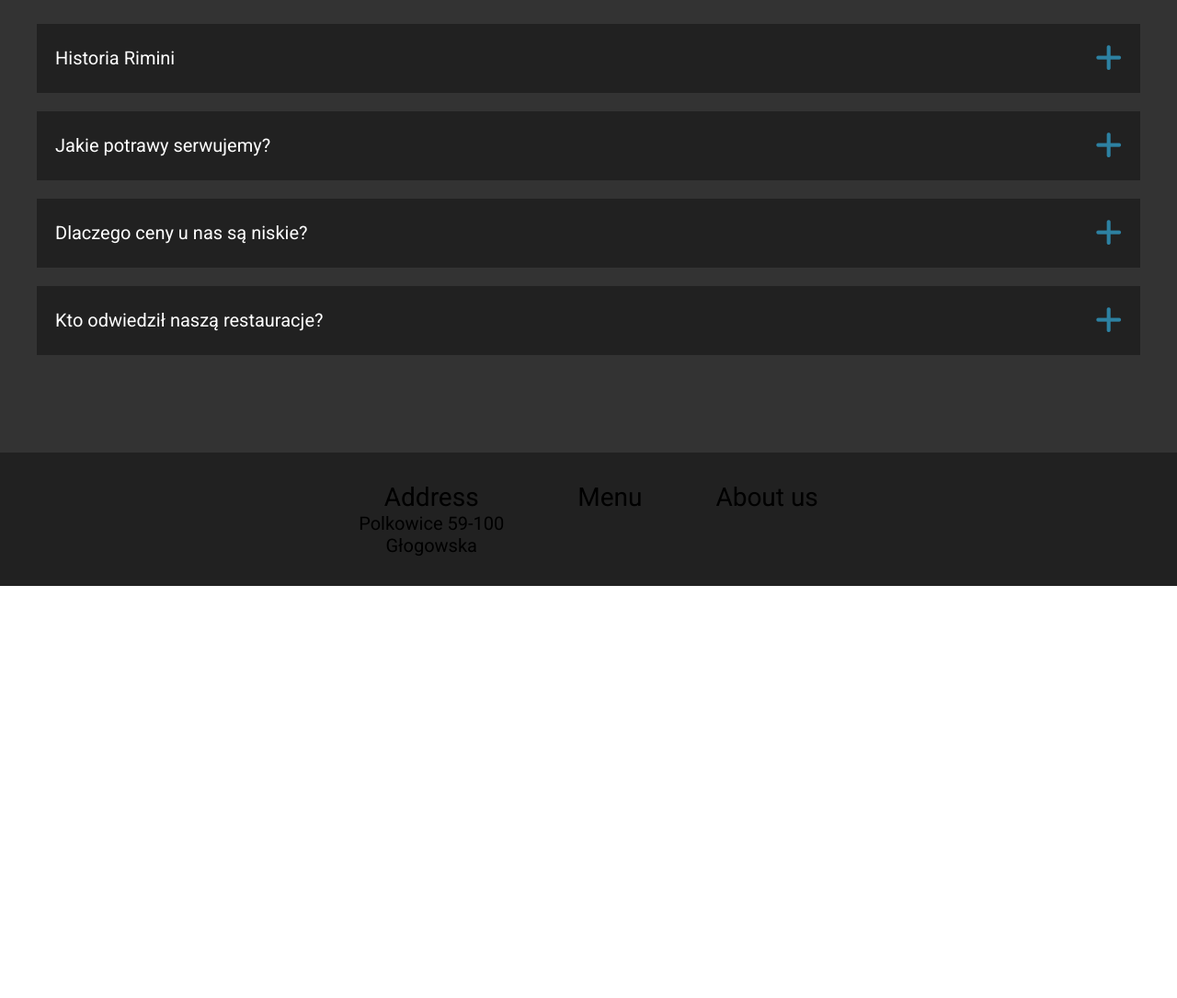
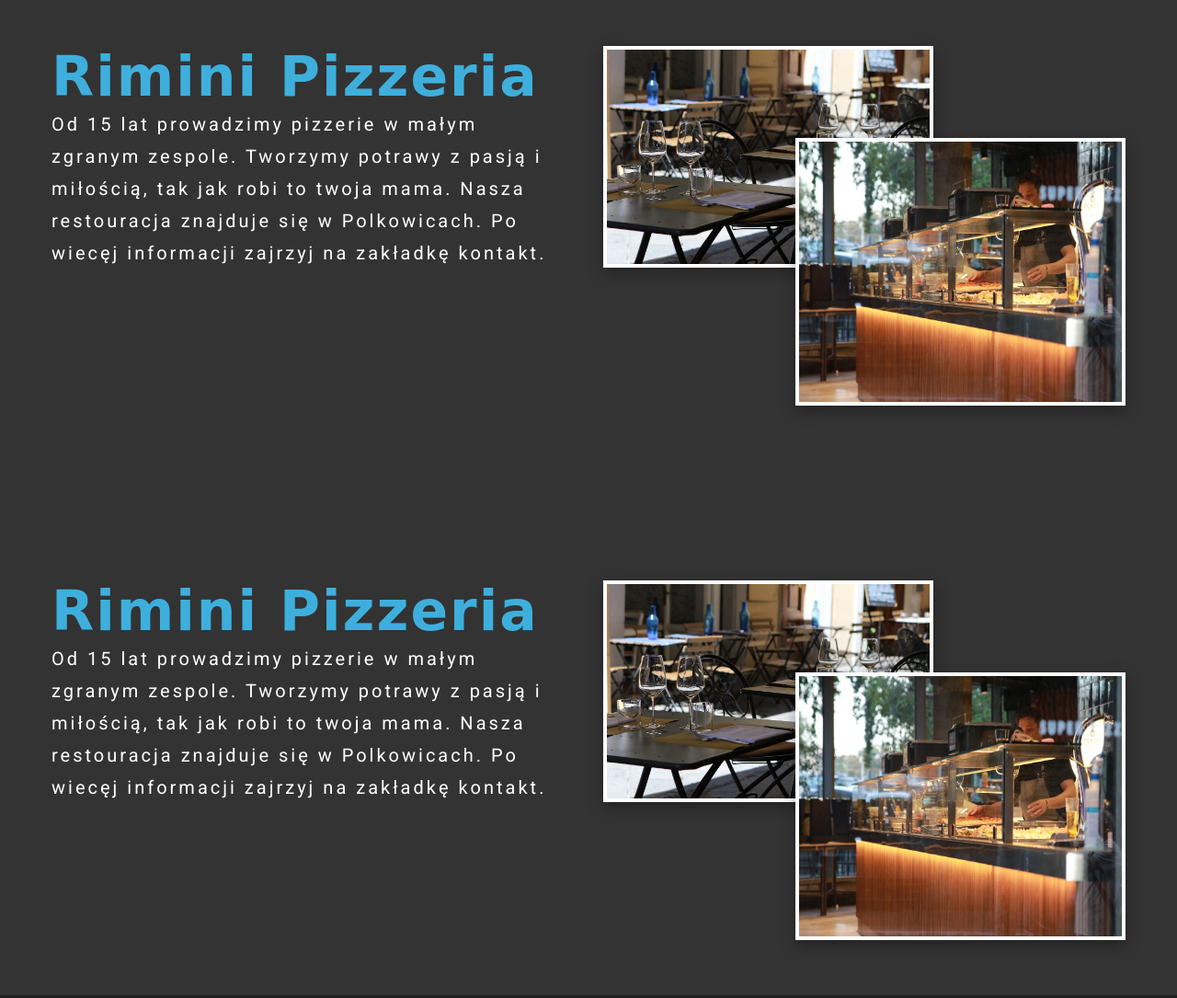
Before and after one commit to Ludzikk/Rimini-Pizzeria, a plain HTML site: page index.html in a window 1280 px wide. Shown: the part 880-1965 px from the top of the page at 92% size. Before the commit the page ends 1517 px from the top, so only its background shows below. Drawn offline with Linux system fonts and the light colour scheme; a web font is replaced by a local one.

Commit message:
added first section

```diff
--- a/index.html
+++ b/index.html
@@ -88,58 +88,52 @@
 		<div class="wrapper">
 			<div class="aboutus">
 				<div class="aboutus__left">
-					<div class="faq">
-						<div class="faq__top">
-							<p class="faq__title">Historia Rimini</p>
-							<i class="faq__icon fa-solid fa-plus"></i>
-						</div>
-						<div class="faq__bottom">
-							<p class="faq__content">
-								Rimini powstało w X wieku, kiedy jeden z włoskich turystów
-								pomyślał nad założeniem pizzeri w polsce.
-							</p>
-						</div>
-					</div>
-					<div class="faq">
-						<div class="faq__top">
-							<p class="faq__title">Jakie potrawy serwujemy?</p>
-							<i class="faq__icon fa-solid fa-plus"></i>
-						</div>
-						<div class="faq__bottom">
-							<p class="faq__content">
-								Naszą głowna specjalnością jest pizza. Serwujemy także makarony,
-								frytki, sałatki itp.
-							</p>
-						</div>
-					</div>
+					<h2 class="aboutus__title">Rimini Pizzeria</h2>
+					<p class="aboutus__text">
+						Od 15 lat prowadzimy pizzerie w małym zgranym zespole. Tworzymy
+						potrawy z pasją i miłością, tak jak robi to twoja mama. Nasza
+						restouracja znajduje się w Polkowicach. Po wiecęj informacji zajrzyj
+						na zakładkę kontakt.
+					</p>
 				</div>
 				<div class="aboutus__right">
-					<div class="faq">
-						<div class="faq__top">
-							<p class="faq__title">Dlaczego ceny u nas są niskie?</p>
-							<i class="faq__icon fa-solid fa-plus"></i>
-						</div>
-						<div class="faq__bottom">
-							<p class="faq__content">
-								Jednym z głownych powodów tak niskich cen, jest pozyskiwanie
-								produktów od zaprzyjaźnionych małych dystybutorów i miejscowych
-								rolników.
-							</p>
-						</div>
-					</div>
-					<div class="faq">
-						<div class="faq__top">
-							<p class="faq__title">Kto odwiedził naszą restauracje?</p>
-							<i class="faq__icon fa-solid fa-plus"></i>
-						</div>
-						<div class="faq__bottom">
-							<p class="faq__content">
-								Jednym z naszych głownych gości była Pani Magda Gessler.
-								Odwiedziły nas też gwiazdy polskiego podziemia z Zielonej Góry:
-								Sikor i Młody Sako.
-							</p>
-						</div>
-					</div>
+					<img
+						class="aboutus__img"
+						src="./dist/img/mainpic1.jpg"
+						alt="Restauracja od środka"
+					/>
+					<img
+						class="aboutus__img aboutus__img--behind"
+						src="./dist/img/mainpic2.jpg"
+						alt="Restauracja na zewnątrz"
+					/>
+				</div>
+			</div>
+		</div>
+	</section>
+	<section class="main__section">
+		<div class="wrapper">
+			<div class="aboutus">
+				<div class="aboutus__left">
+					<h2 class="aboutus__title">Rimini Pizzeria</h2>
+					<p class="aboutus__text">
+						Od 15 lat prowadzimy pizzerie w małym zgranym zespole. Tworzymy
+						potrawy z pasją i miłością, tak jak robi to twoja mama. Nasza
+						restouracja znajduje się w Polkowicach. Po wiecęj informacji zajrzyj
+						na zakładkę kontakt.
+					</p>
+				</div>
+				<div class="aboutus__right">
+					<img
+						class="aboutus__img"
+						src="./dist/img/mainpic1.jpg"
+						alt="Restauracja od środka"
+					/>
+					<img
+						class="aboutus__img aboutus__img--behind"
+						src="./dist/img/mainpic2.jpg"
+						alt="Restauracja na zewnątrz"
+					/>
 				</div>
 			</div>
 		</div>
--- a/src/sass/_main.scss
+++ b/src/sass/_main.scss
@@ -10,55 +10,46 @@
 .aboutus {
 	display: flex;
 	flex-direction: column;
-	justify-content: space-around;
 	align-items: center;
+	padding-bottom: 5em;
+
+	color: $white-text;
 
 	&__left, &__right {
 		width: 100%;
-		display: flex;
-		flex-direction: column;
-		align-items: center;
-	}
-}
-
-.faq {
-	display: flex;
-	flex-direction: column;
-	width: 100%;
-	max-height: 75px;
-	margin: 0.5em 0;
-	font-size: 2rem;
-	text-align: center;
-	color: $white-text;
-	background-color: $bg-two;
-	overflow: hidden;
-	transition: max-height 1s;
-
-	&__top {
-	display: flex;
-	justify-content: space-between;
-	align-items: center;
-	padding: 1em;
+		padding: 2em 1em;
 	}
 
-	&__bottom {
-		width: 70%;
-		padding-bottom: 1em;
-		margin: 0 auto;
+	&__right {
+		display: flex;
+		justify-content: center;
 	}
 
-	&__icon {
-		font-size: 3.3rem;
-		color: $btn;
-		cursor: pointer;
-		transition: color .5s;
+	&__title {
+		font-size: 6rem;
+		font-family: "Kenia", cursive;
+		letter-spacing: 2px;
+		color: $blue-light;
+	}
 
-		&:hover {
-			color: $btn-hover;
+	&__text {
+		font-size: 2rem;
+		letter-spacing: 3px;
+		line-height: 35px;
+	}
+
+	&__img {
+		max-width: 500px;
+		min-width: 100px;
+		height: auto;
+		border: 4px solid white;
+		box-shadow: rgba(0, 0, 0, 0.35) 0px 5px 15px;
+
+		&--behind {
+			position: relative;
+			margin-top: -50px;
+			margin-left: -150px;
+			top: 150px;
 		}
 	}
 }
-
-.faq-active {
-	max-height: 500px;
-}
--- a/src/sass/_media.scss
+++ b/src/sass/_media.scss
@@ -6,7 +6,8 @@
 
 @media (min-width: 992px) {
 	.nav {
-		&__list, &__btn {
+		&__list,
+		&__btn {
 			display: flex;
 		}
 
@@ -28,27 +29,11 @@
 	}
 
 	.aboutus {
-		&__container {
-			flex-direction: row;
-		}
+		flex-direction: row;
 
-		&__info {
-			padding: 1em 0.5em;
-			font-size: 3.2rem;
-
-			&--line {
-				border: 0;
-			}
-		}
-
-		&__img {
-			&--top {
-				border-radius: 25% 61% 61% 0% / 0% 0% 100% 100%;
-			}
-
-			&--bottom {
-				border-radius: 82% 0% 0% 0% / 87% 25% 25% 0%;
-			}
+		&__left,
+		&__right {
+			width: 50%;
 		}
 	}
 }
```
Also changed, not shown: dist/css/style.min.css, dist/img/mainpic1.jpg (added), dist/img/mainpic2.jpg (added), src/img/mainpic1.jpg (added), src/img/mainpic2.jpg (added), 1 other file.
